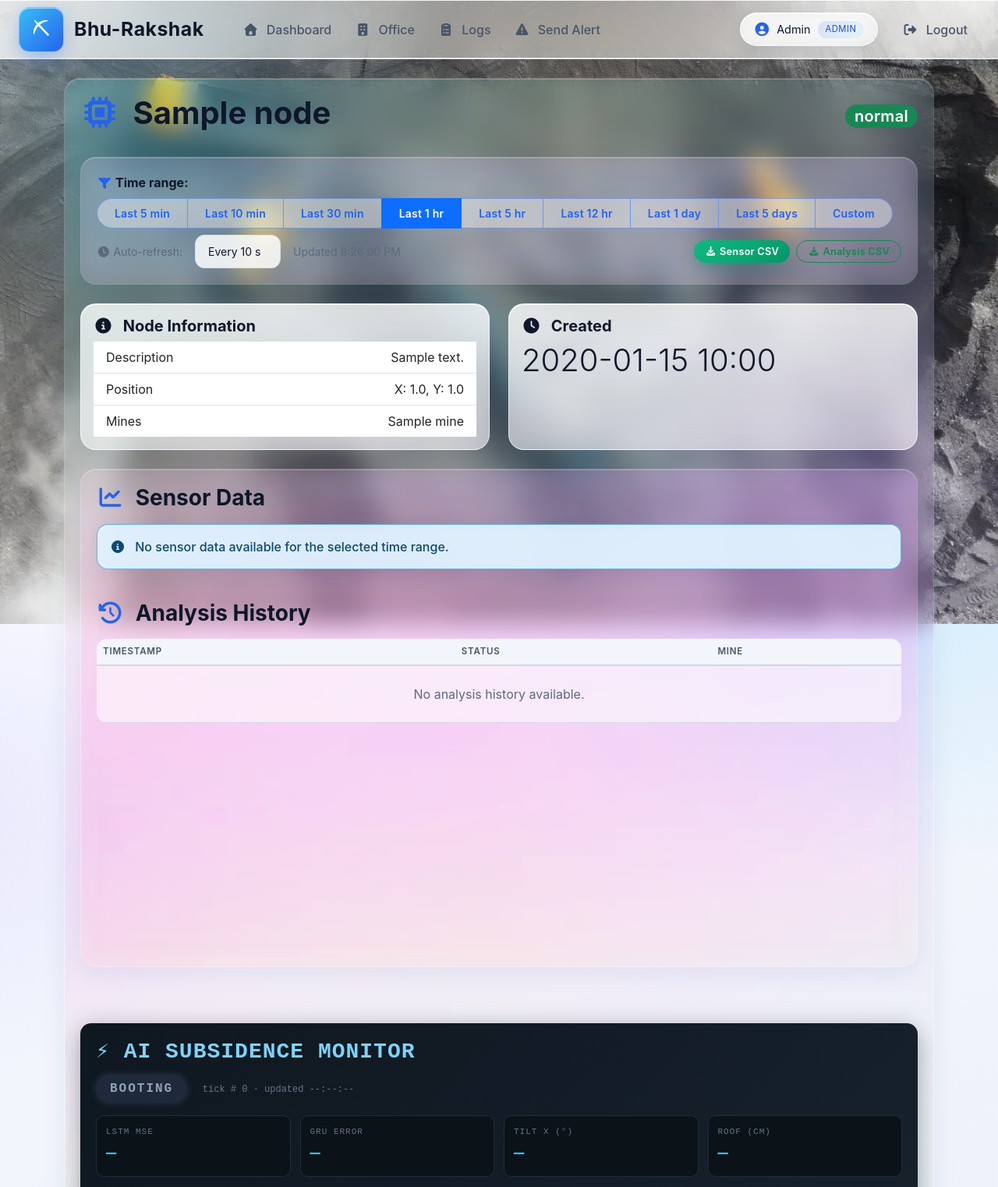
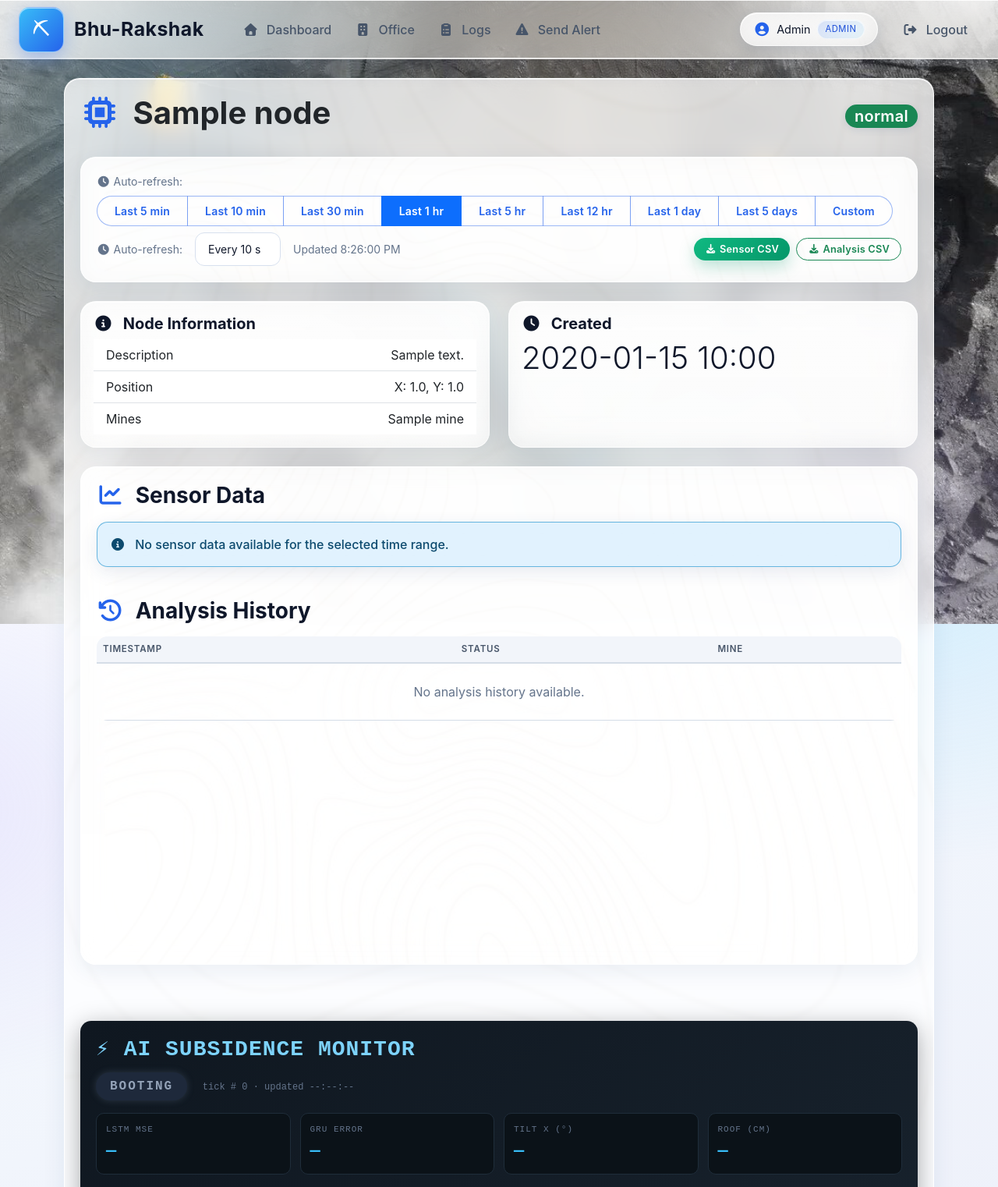
Before and after one commit to 24f3004677/Team-Cephalic, a Flask app: page /node/1 in a window 1280 px wide. Shown: the top 1522 px of the page at 78% size. Run offline with Flask 3, Linux system fonts and the light colour scheme; a user stored in the database is signed in; tables that the repository leaves empty hold one stand-in row (values such as "Sample post"); data that the repository does not hold is empty; some libraries are stand-ins or nearby versions; some web fonts are replaced.

Commit message:
design changes

```diff
--- a/app/templates/node_detail.html
+++ b/app/templates/node_detail.html
@@ -8,31 +8,45 @@
 .card_node {
     position: relative;
     border-radius: 20px;
-    overflow: hidden; /* Crucial: clips the pseudo-element to the rounded corners */
-
-    /* Keep the glass effects on the main element */
-    border: 1px solid rgba(255, 255, 255, 0.2);
+    overflow: hidden;
+
+    /* Solid white glass — readable text guaranteed */
+    background: rgba(255, 255, 255, 0.78);
+
+    border: 1px solid rgba(255, 255, 255, 0.85);
     backdrop-filter: blur(16px) saturate(160%);
     -webkit-backdrop-filter: blur(16px) saturate(160%);
-    box-shadow: var(--shadow-soft), inset 0 1px 0 rgba(255, 255, 255, 0.3);
+    box-shadow: var(--shadow-soft), inset 0 1px 0 rgba(255, 255, 255, 0.9);
+
     color: var(--ink);
     z-index: 1;
-    padding:20px;
-    border-radius:20px;
+    padding: 20px;
 }
 
-/* The image lives on a pseudo-element behind the glass */
+/* Optional faint image behind the glass — kept very subtle */
 .card_node::before {
     content: "";
     position: absolute;
     top: 0; left: 0; right: 0; bottom: 0;
-    background-image: url('/static/img/background_6.jpg');
+
+    background-image: url('/static/img/node_map_3.jpg');
     background-size: cover;
     background-position: center;
 
-    /* Lower the opacity so the card still looks somewhat transparent/glassy */
-    opacity: 0.2;
-    z-index: -1; /* Pushes it behind the card's content and borders */
+    opacity: 0.06;
+    z-index: -1;
+    pointer-events: none;
+}
+
+/* Make sure all text inside .card_node sits above the pseudo-element */
+.card_node > * {
+    position: relative;
+    z-index: 1;
+}
+
+/* Force readable text for muted paragraphs inside the card */
+.card_node .text-muted {
+    color: #64748b !important;
 }
 </style>
 
@@ -41,7 +55,7 @@
 ============================================================ -->
 <div class="card_node">
 <div class="d-flex justify-content-between align-items-center mb-4">
-    <h1>
+    <h1 class="text-dark">
         <i class="fas fa-microchip me-2 text-primary"></i>
         {{ node.name }}
     </h1>
@@ -69,7 +83,9 @@
 <div class="card_node mb-4">
     <div class="card-body">
         <div class="d-flex flex-wrap align-items-center gap-2 mb-2">
-            <strong class="me-2"><i class="fas fa-filter me-1 text-primary"></i>Time range:</strong>
+        <small class="text-muted me-2">
+            <i class="fas fa-clock me-1"></i>Auto-refresh:
+        </small>
 
             <div class="btn-group btn-group-sm flex-wrap" role="group" id="range-buttons">
                 <button type="button" class="btn btn-outline-primary" data-range="5m">Last 5 min</button>
```
